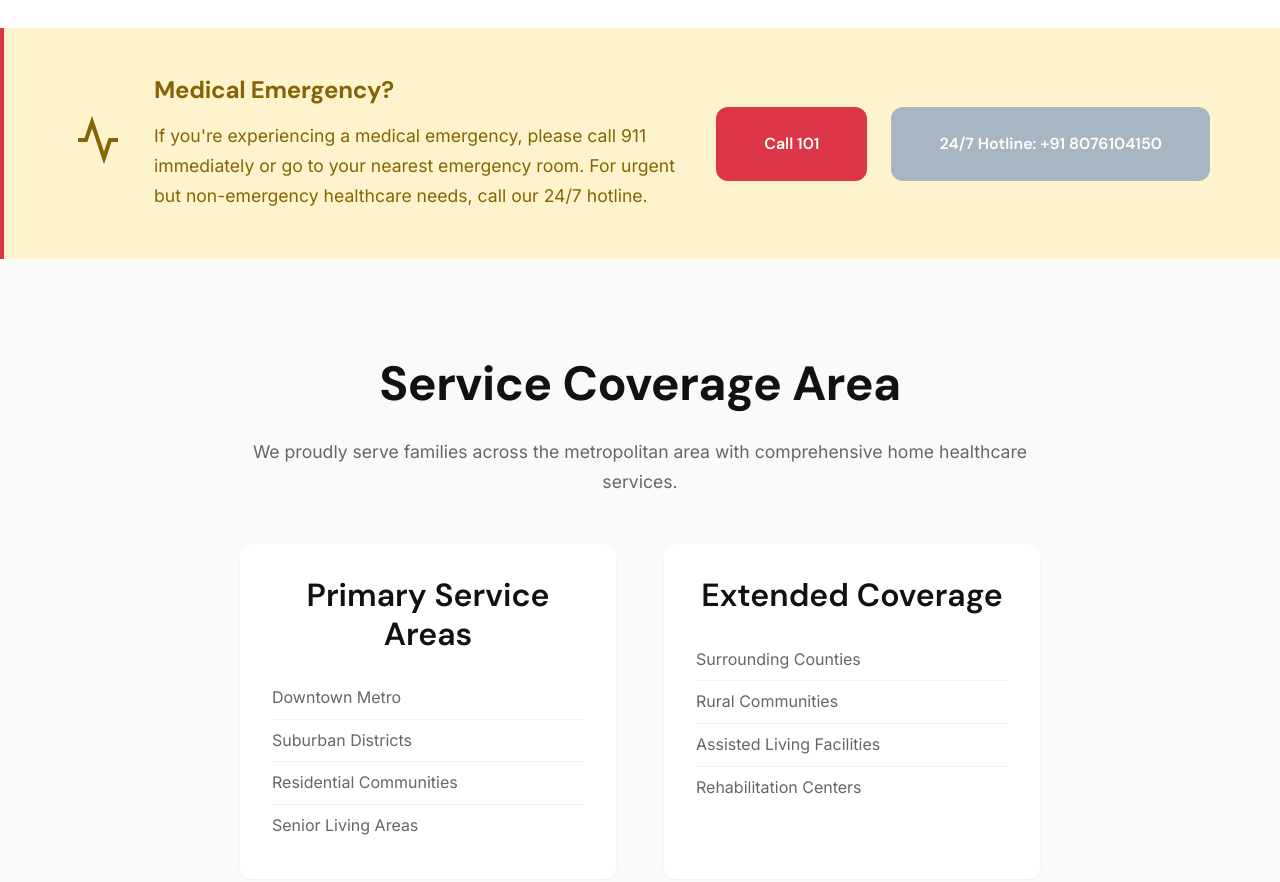
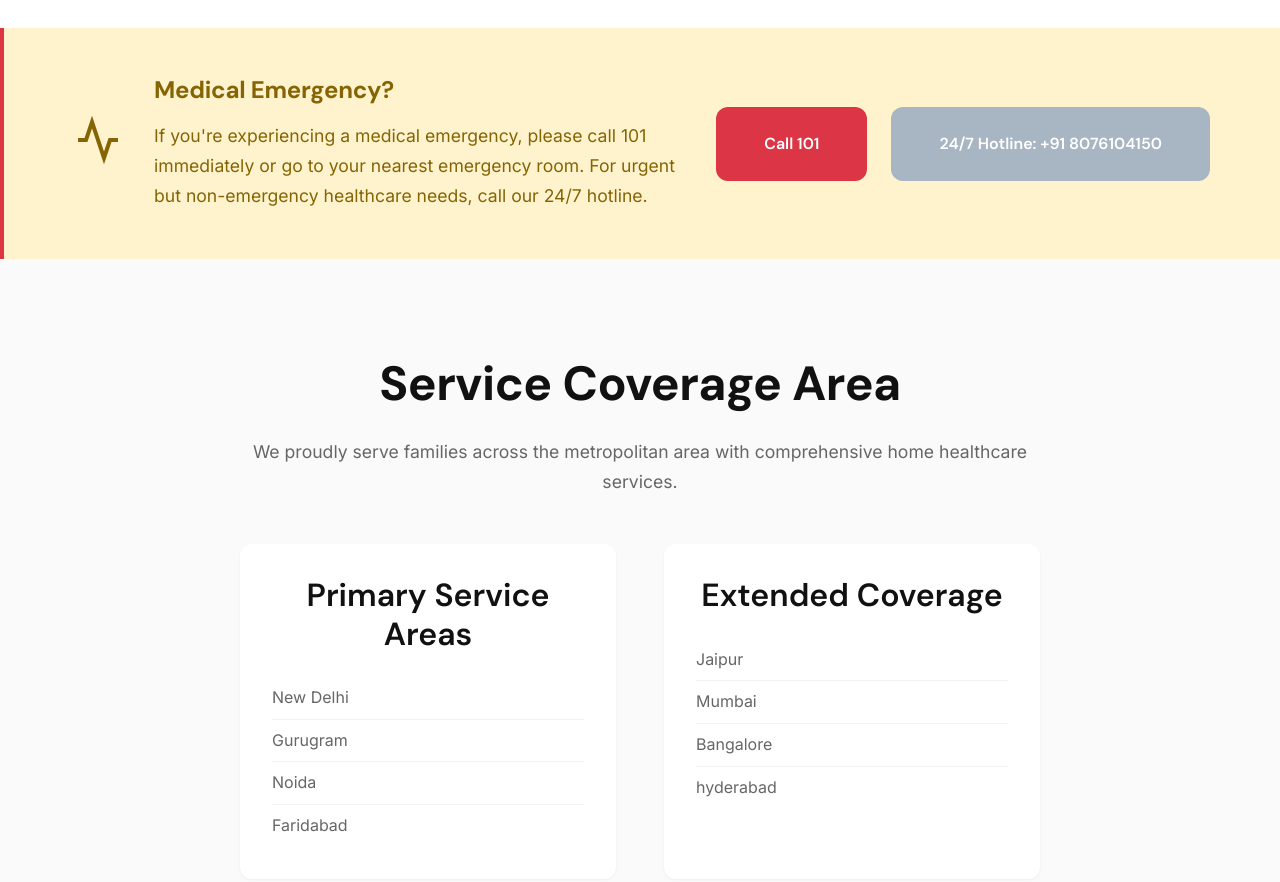
Before and after one commit to adityatars/oroky, a website built with Vite: page contact.html in a window 1280 px wide. Shown: the part 1900-2782 px from the top of the page. Built offline with nearby package versions, Linux system fonts and the light colour scheme.

Commit message:
Update contact.html

```diff
--- a/contact.html
+++ b/contact.html
@@ -141,7 +141,7 @@
 
                 <div class="contact-form-section">
                     <h2>Book Your Care Service</h2>
-                    <p class="form-intro">Fill out the form below and we'll get back to you within 2 hours to discuss
+                    <p class="form-intro">Fill out the form below and we'll get back to you within minutes to discuss
                         your care needs and schedule your service.</p>
 
                     <!-- Tally Form Embed -->
@@ -162,7 +162,7 @@
                                 <div class="step-number">1</div>
                                 <div class="step-content">
                                     <h4>Quick Response</h4>
-                                    <p>We'll contact you within 2 hours to discuss your needs</p>
+                                    <p>We'll contact you within few minutes to discuss your needs</p>
                                 </div>
                             </div>
                             <div class="benefit-step">
@@ -197,7 +197,7 @@
                 </div>
                 <div class="emergency-text">
                     <h2>Medical Emergency?</h2>
-                    <p>If you're experiencing a medical emergency, please call 911 immediately or go to your nearest
+                    <p>If you're experiencing a medical emergency, please call 101 immediately or go to your nearest
                         emergency room. For urgent but non-emergency healthcare needs, call our 24/7 hotline.</p>
                 </div>
                 <div class="emergency-actions">
@@ -219,19 +219,19 @@
                     <div class="coverage-item">
                         <h3>Primary Service Areas</h3>
                         <ul>
-                            <li>Downtown Metro</li>
-                            <li>Suburban Districts</li>
-                            <li>Residential Communities</li>
-                            <li>Senior Living Areas</li>
+                            <li>New Delhi</li>
+                            <li>Gurugram</li>
+                            <li>Noida</li>
+                            <li>Faridabad</li>
                         </ul>
                     </div>
                     <div class="coverage-item">
                         <h3>Extended Coverage</h3>
                         <ul>
-                            <li>Surrounding Counties</li>
-                            <li>Rural Communities</li>
-                            <li>Assisted Living Facilities</li>
-                            <li>Rehabilitation Centers</li>
+                            <li>Jaipur</li>
+                            <li>Mumbai</li>
+                            <li>Bangalore</li>
+                            <li>hyderabad</li>
                         </ul>
                     </div>
                 </div>
```
